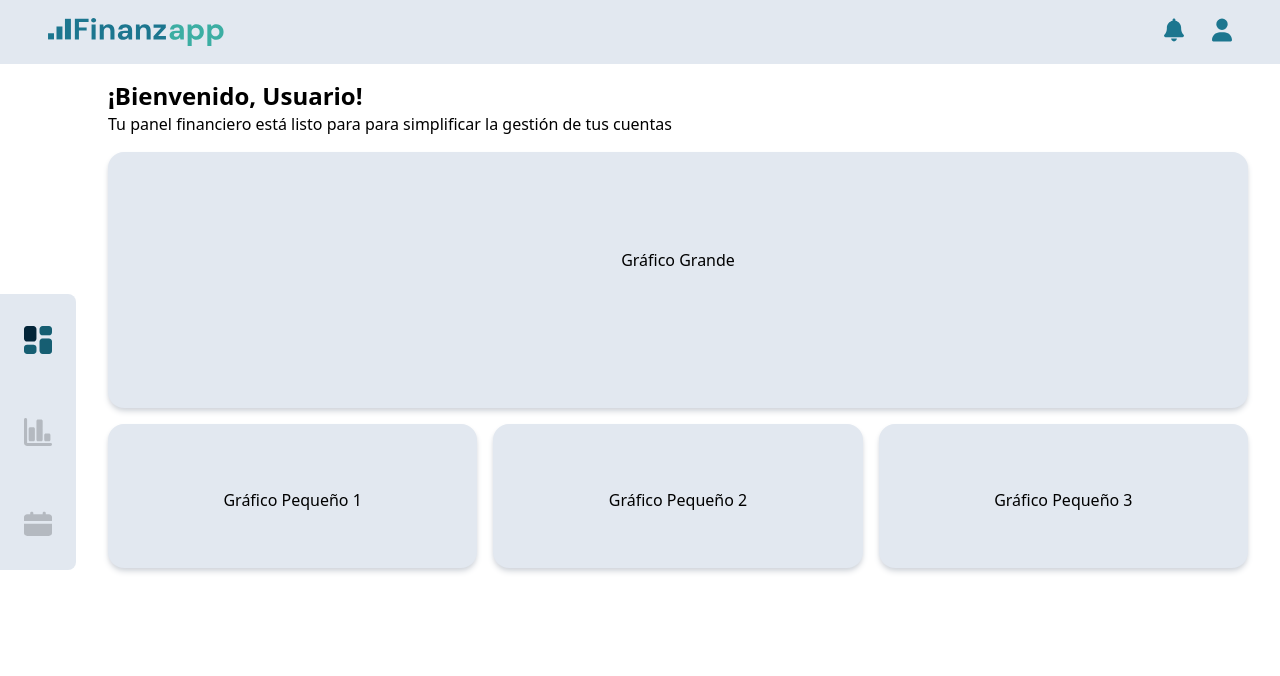
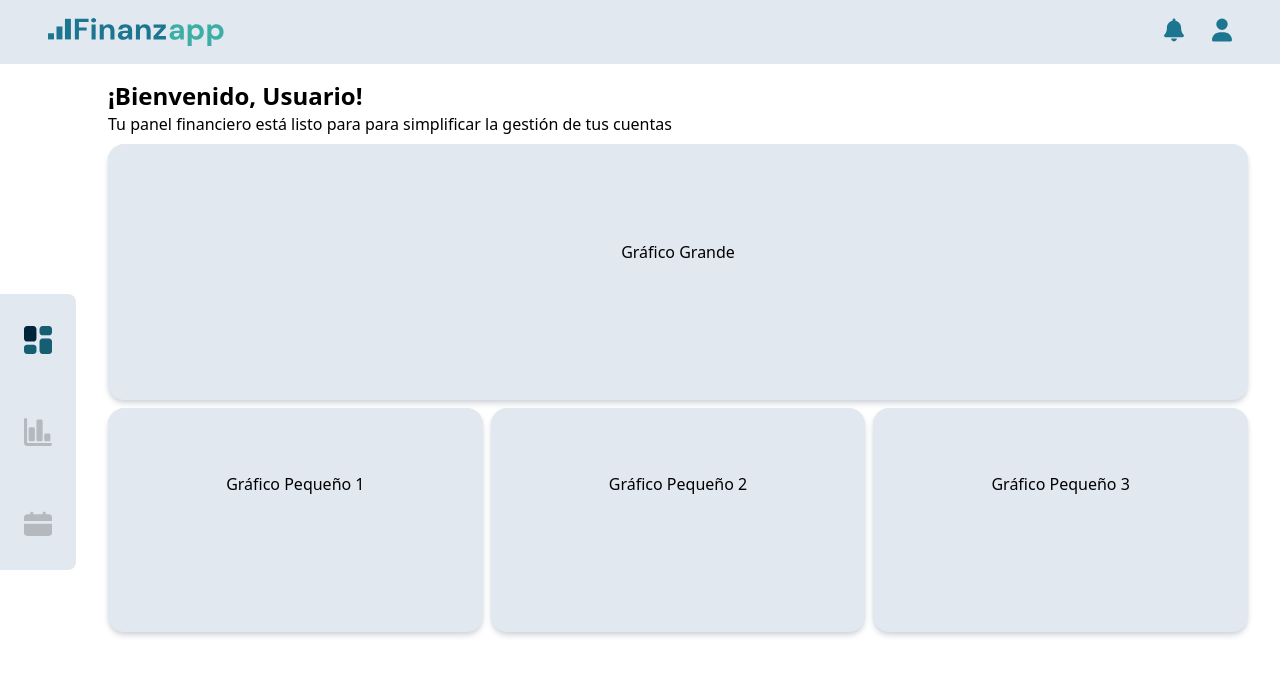
Before and after one commit to No-Country-simulation/c21-01-ft-node-react, a React (Vite) app in the folder front/: page /dashboard in a window 1280 px wide. Shown: the top 676 px of the page. Built offline with nearby package versions, Linux system fonts and the light colour scheme.

Commit message:
style: padding space around graphics and titles

```diff
--- a/front/src/modules/dashboard/components/Calendar.jsx
+++ b/front/src/modules/dashboard/components/Calendar.jsx
@@ -6,7 +6,7 @@ export const Calendar = () => {
   return (
     <div className=" w-full px-4 ">
       <h1 className="text-2xl font-bold ">{`¡Bienvenido, ${userName}!`}</h1>
-      <p className="py-0 mb-4">
+      <p className="py-0 mb-2">
         Escogamos las fechas en las que quieres ver tus movimientos.
       </p>
     </div>
--- a/front/src/modules/dashboard/components/Finance.jsx
+++ b/front/src/modules/dashboard/components/Finance.jsx
@@ -6,7 +6,7 @@ export const Finance = () => {
   return (
     <div className="w-full px-4">
       <h1 className="text-2xl font-bold">{`¡Bienvenido, ${userName}!`}</h1>
-      <p className="py-0 mb-4">
+      <p className="py-0 mb-2">
         Coloca tus ingresos y egresos para controlar tus finanzas.
       </p>
 
--- a/front/src/modules/dashboard/components/Graphics.jsx
+++ b/front/src/modules/dashboard/components/Graphics.jsx
@@ -4,25 +4,25 @@ export const Graphics = () => {
   const userName = getUserName();
 
   return (
-    <div className=" w-full px-4 ">
+    <div className="w-full px-4 ">
       <h1 className="text-2xl font-bold ">{`¡Bienvenido, ${userName}!`}</h1>
-      <p className="py-0 mb-4">
+      <p className="py-0 mb-2">
         Tu panel financiero está listo para para simplificar la gestión de tus
         cuentas
       </p>
 
-      <div className="bg-slate-200 h-64 w-full mb-4 rounded-2xl shadow-md shadow-gray-300">
+      <div className="bg-slate-200 h-64 w-full mb-2 rounded-2xl shadow-md shadow-gray-300">
         <p className="text-center pt-24">Gráfico Grande</p>
       </div>
 
-      <div className="grid grid-cols-1 md:grid-cols-3 gap-4">
-        <div className="bg-slate-200 h-36 rounded-2xl shadow-md shadow-gray-300">
+      <div className="grid grid-cols-1 md:grid-cols-3 gap-2">
+        <div className="bg-slate-200 h-56 rounded-2xl shadow-md shadow-gray-300">
           <p className="text-center pt-16">Gráfico Pequeño 1</p>
         </div>
-        <div className="bg-slate-200 h-36 rounded-2xl shadow-md shadow-gray-300">
+        <div className="bg-slate-200 h-56 rounded-2xl shadow-md shadow-gray-300">
           <p className="text-center pt-16">Gráfico Pequeño 2</p>
         </div>
-        <div className="bg-slate-200 h-36 rounded-2xl shadow-md shadow-gray-300">
+        <div className="bg-slate-200 h-56 rounded-2xl shadow-md shadow-gray-300">
           <p className="text-center pt-16">Gráfico Pequeño 3</p>
         </div>
       </div>
```
